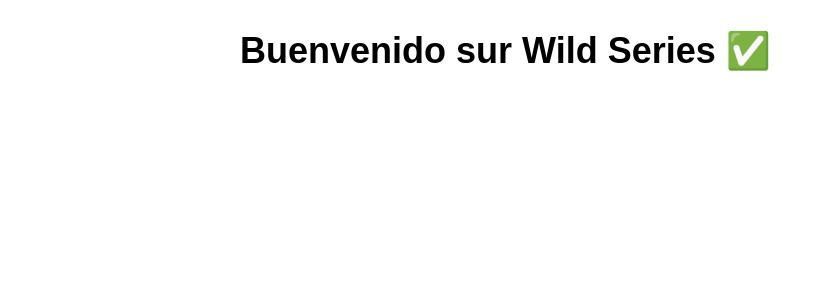
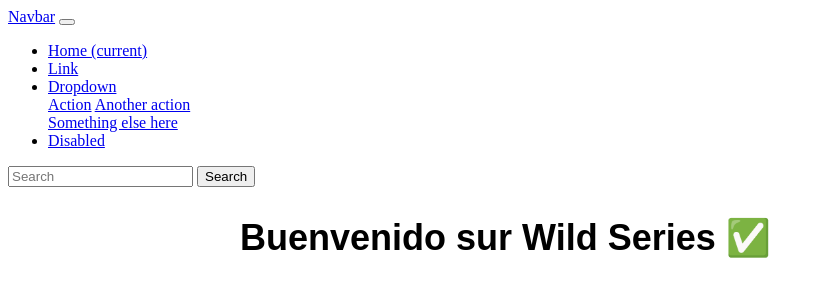
Before and after one commit to Zholdek/wild-series, a Symfony app: template templates/index.html.twig in a window 1280 px wide. Shown: the top 300 px of the page, without its empty margins (0-824 px from the left). Run offline with Twig, Linux system fonts and the light colour scheme; the template is opened without the code that fills it, so the values that code supplies are empty; some libraries are stand-ins or nearby versions.

Commit message:
Web encore

```diff
--- a/assets/css/app.css
+++ /dev/null
@@ -1,3 +0,0 @@
-body {
-    background-color: lightgray;
-}
--- a/assets/js/app.js
+++ b/assets/js/app.js
@@ -6,9 +6,10 @@
  */
 
 // any CSS you import will output into a single css file (app.css in this case)
-import '../css/app.css';
+import '../css/app.scss';
 
 // Need jQuery? Install it with "yarn add jquery", then uncomment to import it.
-// import $ from 'jquery';
+import $ from 'jquery';
+import 'bootstrap';
 
 console.log('Hello Webpack Encore! Edit me in assets/js/app.js');
--- a/package.json
+++ b/package.json
@@ -1,8 +1,10 @@
 {
     "devDependencies": {
         "@symfony/webpack-encore": "^0.30.0",
+        "bootstrap": "^4.5.0",
         "core-js": "^3.0.0",
         "node-sass": "^4.14.1",
+        "popper.js": "^1.16.1",
         "regenerator-runtime": "^0.13.2",
         "sass-loader": "^7.0.1",
         "webpack-notifier": "^1.6.0"
@@ -14,5 +16,8 @@
         "dev": "encore dev",
         "watch": "encore dev --watch",
         "build": "encore production --progress"
+    },
+    "dependencies": {
+        "jquery": "^3.5.1"
     }
 }
--- a/templates/base.html.twig
+++ b/templates/base.html.twig
@@ -3,10 +3,16 @@
     <head>
         <meta charset="UTF-8">
         <title>{% block title %}Welcome!{% endblock %}</title>
-        {% block stylesheets %}{% endblock %}
+        {% block stylesheets %}
+            {{ encore_entry_link_tags('app')}}
+        {% endblock %}
     </head>
     <body>
+          <header>
+              {% include "navbar.html.twig" %}
+          </header>
         {% block body %}{% endblock %}
-        {% block javascripts %}{% endblock %}
+        {% block javascripts %}
+        {% endblock %}
     </body>
 </html>
--- /dev/null
+++ b/templates/navbar.html.twig
@@ -0,0 +1,35 @@
+<nav class="navbar navbar-expand-lg navbar-light bg-light">
+  <a class="navbar-brand" href="#">Navbar</a>
+  <button class="navbar-toggler" type="button" data-toggle="collapse" data-target="#navbarSupportedContent" aria-controls="navbarSupportedContent" aria-expanded="false" aria-label="Toggle navigation">
+    <span class="navbar-toggler-icon"></span>
+  </button>
+
+  <div class="collapse navbar-collapse" id="navbarSupportedContent">
+    <ul class="navbar-nav mr-auto">
+      <li class="nav-item active">
+        <a class="nav-link" href="#">Home <span class="sr-only">(current)</span></a>
+      </li>
+      <li class="nav-item">
+        <a class="nav-link" href="#">Link</a>
+      </li>
+      <li class="nav-item dropdown">
+        <a class="nav-link dropdown-toggle" href="#" id="navbarDropdown" role="button" data-toggle="dropdown" aria-haspopup="true" aria-expanded="false">
+          Dropdown
+        </a>
+        <div class="dropdown-menu" aria-labelledby="navbarDropdown">
+          <a class="dropdown-item" href="#">Action</a>
+          <a class="dropdown-item" href="#">Another action</a>
+          <div class="dropdown-divider"></div>
+          <a class="dropdown-item" href="#">Something else here</a>
+        </div>
+      </li>
+      <li class="nav-item">
+        <a class="nav-link disabled" href="#">Disabled</a>
+      </li>
+    </ul>
+    <form class="form-inline my-2 my-lg-0">
+      <input class="form-control mr-sm-2" type="search" placeholder="Search" aria-label="Search">
+      <button class="btn btn-outline-success my-2 my-sm-0" type="submit">Search</button>
+    </form>
+  </div>
+</nav>
--- a/webpack.config.js
+++ b/webpack.config.js
@@ -54,7 +54,7 @@ Encore
     })
 
     // enables Sass/SCSS support
-    //.enableSassLoader()
+    .enableSassLoader()
 
     // uncomment if you use TypeScript
     //.enableTypeScriptLoader()
@@ -64,7 +64,7 @@ Encore
     //.enableIntegrityHashes(Encore.isProduction())
 
     // uncomment if you're having problems with a jQuery plugin
-    //.autoProvidejQuery()
+    .autoProvidejQuery()
 
     // uncomment if you use API Platform Admin (composer req api-admin)
     //.enableReactPreset()
```
Also changed, not shown: assets/css/app.scss (added, +10 -0 lines), templates/index0.html.twig (added, +20 -0 lines), 1 other file.
